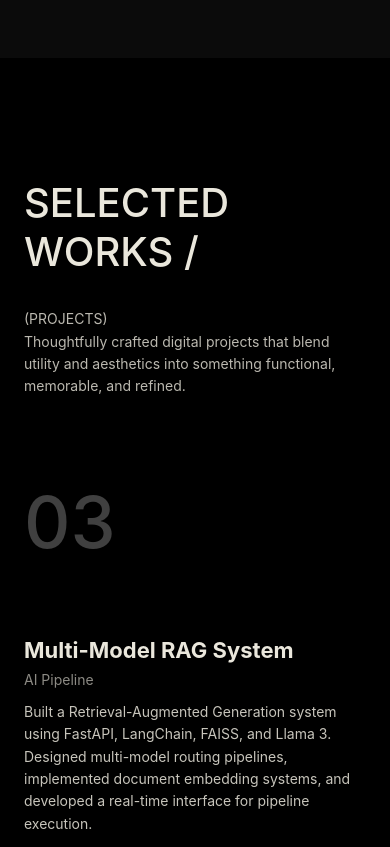
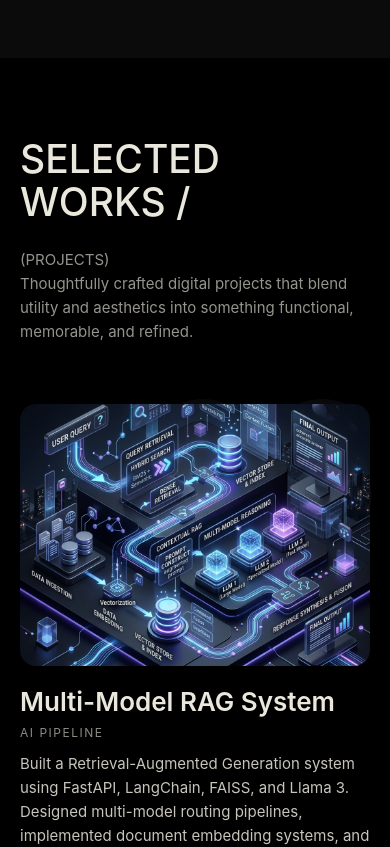
Before and after one commit to ishaaanfarooq/Portfolio-ishaN, a Next.js app: page / in a window 390 px wide. Shown: the part 2880-3727 px from the top of the page. Built offline with nearby package versions, Linux system fonts and the light colour scheme.

Commit message:
fixed email issue

```diff
--- a/components/Works/Works.css
+++ b/components/Works/Works.css
@@ -99,65 +99,103 @@
 
 /* ================= MOBILE WORKS ================= */
 @media (max-width: 768px) {
-
   .works {
-    padding: 120px 24px;
+    padding: 80px 20px;
   }
 
   /* TOP HEADER */
   .works-top {
     flex-direction: column;
-    gap: 32px;
-    margin-bottom: 80px;
+    gap: 24px;
+    margin-bottom: 60px;
   }
 
   .works-title {
-    font-size: clamp(40px, 10vw, 64px);
+    font-size: clamp(36px, 10vw, 56px);
+    line-height: 1.1;
   }
 
   .works-intro {
     max-width: 100%;
-    font-size: 14px;
+    font-size: 15px;
+    color: rgba(234, 231, 220, 0.8);
   }
 
   /* STACK MAIN LAYOUT */
   .works-content {
     grid-template-columns: 1fr;
-    gap: 48px;
+    gap: 0;
+    position: relative;
   }
 
-  /* REMOVE STICKY NUMBER */
+  /* WATERMARK NUMBER */
   .works-left {
-    position: relative;
-    top: auto;
+    position: sticky;
+    top: 100px;
+    height: 0;
+    z-index: 0;
+    pointer-events: none;
   }
 
   .works-number {
-    font-size: 72px;
-    margin-bottom: 24px;
+    position: absolute;
+    right: -10px;
+    top: 0;
+    font-size: 180px;
+    font-weight: 700;
+    line-height: 0.7;
+    margin: 0;
+    color: rgba(255, 255, 255, 0.04);
+    transition: opacity 0.3s ease;
   }
 
   /* PROJECT LIST */
   .works-right {
     gap: 80px;
+    z-index: 1;
+    position: relative;
   }
 
   .work-item {
     max-width: 100%;
+    display: flex;
+    flex-direction: column-reverse;
+    gap: 20px;
   }
 
   /* TEXT */
+  .work-text {
+    margin-bottom: 0;
+  }
+
   .work-text h4 {
-    font-size: 22px;
+    font-size: 26px;
+    margin-bottom: 8px;
+    font-weight: 600;
+  }
+
+  .work-text span {
+    font-size: 12px;
+    text-transform: uppercase;
+    letter-spacing: 1.5px;
+    opacity: 0.6;
+    display: block;
+    margin-bottom: 12px;
   }
 
   .work-text p {
-    font-size: 14px;
+    font-size: 15px;
+    line-height: 1.6;
+    opacity: 0.85;
+    margin-top: 0;
   }
 
   /* IMAGE */
   .work-image img {
-    height: 40vh;
-    max-height: 420px;
+    height: auto;
+    aspect-ratio: 4/3;
+    max-height: none;
+    border-radius: 16px;
+    box-shadow: 0 12px 32px rgba(0, 0, 0, 0.4);
   }
 }
```
